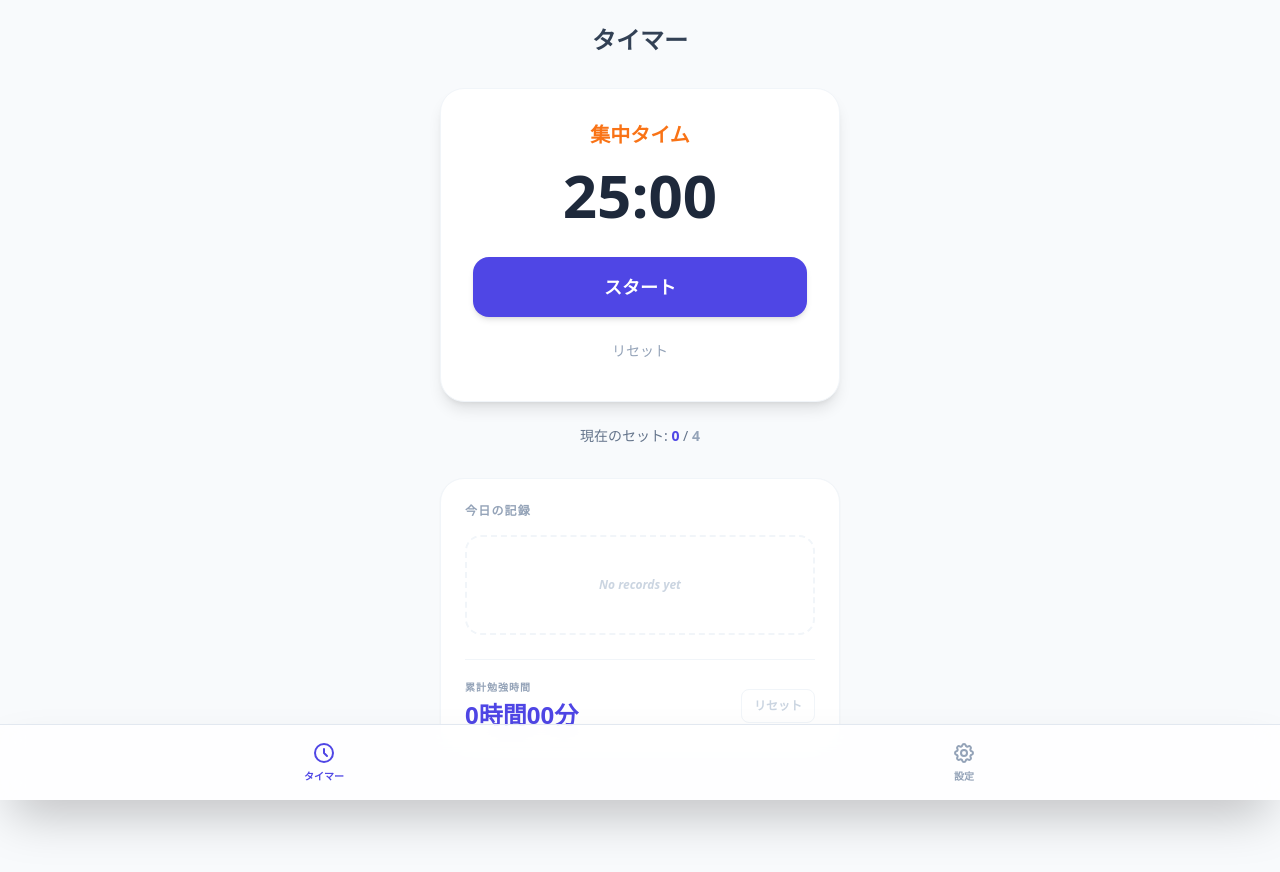
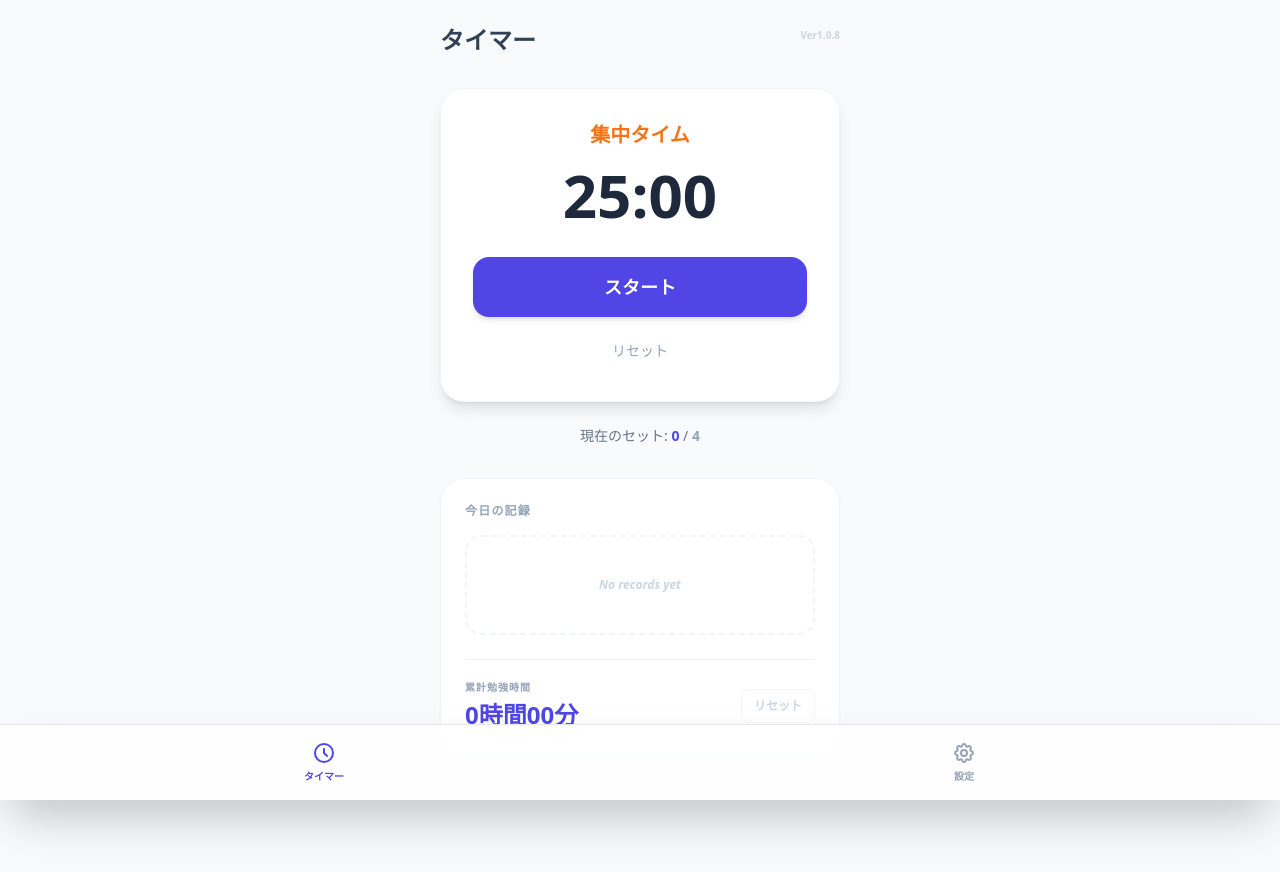
Before and after one commit to tpoupompo/YouShouldStudy, a plain HTML site: page index.html in a window 1280 px wide. Drawn offline with nearby package versions, Linux system fonts and the light colour scheme.

Commit message:
Add files via upload

```diff
--- a/index.html
+++ b/index.html
@@ -8,8 +8,6 @@
     <link rel="apple-touch-icon" href="images/icons-192.png">
     <link rel="manifest" href="manifest.json">
     <meta name="mobile-web-app-capable" content="yes">
-    <meta name="apple-mobile-web-app-capable" content="yes">
-    <meta name="apple-mobile-web-app-status-bar-style" content="default">
     <meta name="apple-mobile-web-app-title" content="勉強タイマー">
 
     <script src="https://cdn.tailwindcss.com"></script>
@@ -24,7 +22,10 @@
     <main class="max-w-md mx-auto p-6 pb-32">
 
         <section id="page-timer" class="text-center">
-            <h1 class="text-2xl font-bold mb-8 text-slate-700">タイマー</h1>
+            <div class="flex justify-between items-start mb-8">
+                <h1 class="text-2xl font-bold text-slate-700">タイマー</h1>
+                <span class="text-[10px] font-bold text-slate-300 mt-1">Ver1.0.8</span>
+            </div>
             <div class="bg-white p-8 rounded-3xl shadow-lg border border-slate-100">
                 <h2 id="status" class="text-xl font-bold mb-4 text-orange-500">集中タイム</h2>
                 <div id="timer-display" class="timer-display text-6xl font-black mb-8 text-slate-800">25:00</div>
@@ -228,7 +229,7 @@
                 gain.connect(ctx.destination);
                 osc.frequency.value = f;
                 osc.type = 'sine';
-                gain.gain.setValueAtTime(0.4, ctx.currentTime + t);
+                gain.gain.setValueAtTime(1.0, ctx.currentTime + t);
                 gain.gain.exponentialRampToValueAtTime(0.001, ctx.currentTime + t + d);
                 osc.start(ctx.currentTime + t);
                 osc.stop(ctx.currentTime + t + d + 0.05);
```
